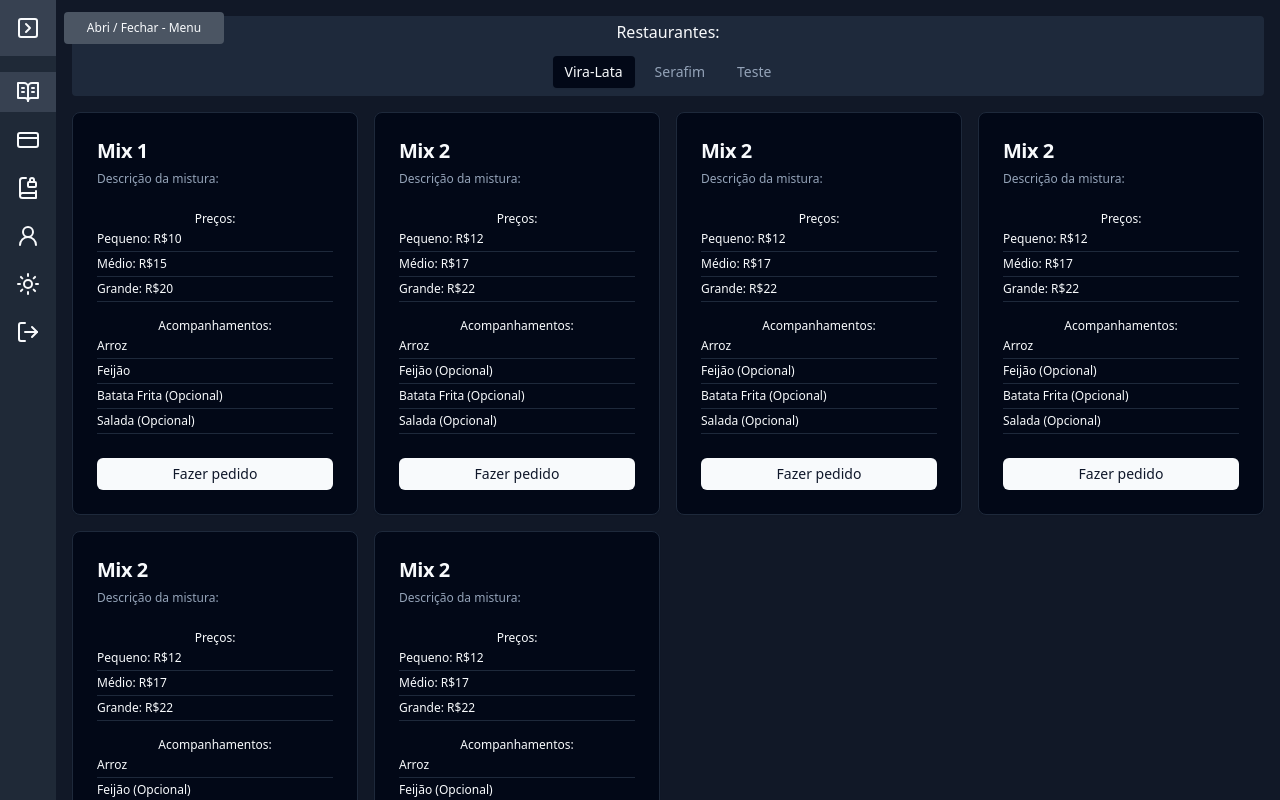
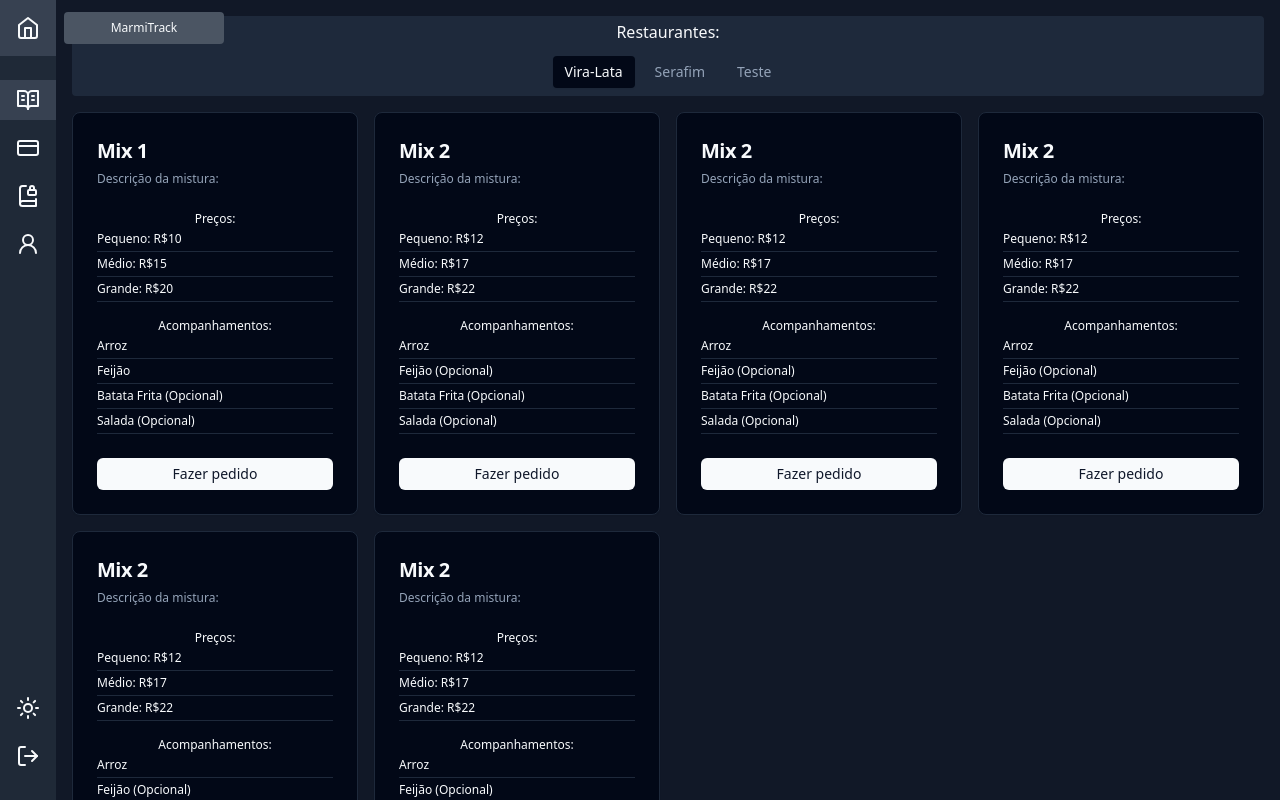
Before and after one commit to PauloHCdosReis/MarmiTrack, a Next.js app: page / in a window 1280 px wide. Built offline with nearby package versions, Linux system fonts and the light colour scheme.

Commit message:
Atualização
-Sidevar

```diff
--- a/src/components/sidebar.tsx
+++ b/src/components/sidebar.tsx
@@ -1,26 +1,25 @@
 'use client'
 import Link from 'next/link'
 import { usePathname } from 'next/navigation'
-import React, { useState } from 'react'
+import React from 'react'
 import { useTheme } from 'next-themes'
 import ThemeMode from './themeMode'
+import { group } from 'console'
+import { text } from 'stream/consumers'
 
 export default function Sidebar() {
-  const [expanded, setExpanded] = useState(false)
   const { theme, setTheme } = useTheme()
   const router = usePathname()
 
   return (
     <aside
-      className={`bg-gray-50 dark:bg-gray-800 min-h-screen h-screen w-auto transition-all duration-2000 ${
-        expanded ? 'w-56' : 'w-auto'
-      }`}
+      className={`bg-gray-50 dark:bg-gray-800 min-h-screen h-screen transition-all duration-2000
+        w-auto flex flex-col flex-`}
     >
-      <div
+      <Link
+        href={'/'}
         className="p-4 flex cursor-pointer hover:bg-gray-200 dark:hover:bg-gray-700 group relative"
-        onClick={() => setExpanded((expanded) => !expanded)}
       >
-        {expanded ? (
         <svg
           xmlns="http://www.w3.org/2000/svg"
           width="24"
@@ -31,38 +30,18 @@ export default function Sidebar() {
           strokeWidth="2"
           strokeLinecap="round"
           strokeLinejoin="round"
-            className="lucide lucide-chevron-left-square"
+          className="lucide lucide-home"
         >
-            <rect width="18" height="18" x="3" y="3" rx="2" />
-            <path d="m14 16-4-4 4-4" />
+          <path d="m3 9 9-7 9 7v11a2 2 0 0 1-2 2H5a2 2 0 0 1-2-2z" />
+          <polyline points="9 22 9 12 15 12 15 22" />
         </svg>
-        ) : (
-          <svg
-            xmlns="http://www.w3.org/2000/svg"
-            width="24"
-            height="24"
-            viewBox="0 0 24 24"
-            fill="none"
-            stroke="currentColor"
-            strokeWidth="2"
-            strokeLinecap="round"
-            strokeLinejoin="round"
-            className="lucide lucide-chevron-right-square"
+        <span
+          className={`absolute top-3 left-16 scale-0 transition-all rounded w-40 text-center bg-slate-200 dark:bg-gray-600 p-2 text-xs group-hover:scale-100`}
         >
-            <rect width="18" height="18" x="3" y="3" rx="2" />
-            <path d="m10 8 4 4-4 4" />
-          </svg>
-        )}
-        {expanded ? <span className="ml-2">MarmiTrack</span> : ''}
-        <span
-          className={`absolute ${
-            expanded ? 'top-3 left-48' : 'top-3 left-16'
-          } scale-0 transition-all rounded w-40 text-center bg-slate-200 dark:bg-gray-600 p-2 text-xs group-hover:scale-100`}
-        >
-          Abri / Fechar - Menu
+          MarmiTrack
         </span>
-      </div>
-      <nav className="mt-4">
+      </Link>
+      <nav className="mt-6 flex-grow">
         <ul className="items-center justify-center">
           <li className="mb-2 group relative">
             <Link
@@ -90,11 +69,8 @@ export default function Sidebar() {
                 <path d="M16 8h2" />
                 <path d="M16 12h2" />
               </svg>
-              {expanded ? <span className="ml-2">Cardápio</span> : ''}
               <span
-                className={`absolute ${
-                  expanded ? 'top-1 left-48' : 'top-1 left-16'
-                } text-center scale-0 transition-all rounded w-28 bg-slate-200 dark:bg-gray-600 p-2 text-xs group-hover:scale-100`}
+                className={`absolute top-1 left-16 text-center scale-0 transition-all rounded w-28 bg-slate-200 dark:bg-gray-600 p-2 text-xs group-hover:scale-100`}
               >
                 Faça seu pedido
               </span>
@@ -128,11 +104,9 @@ export default function Sidebar() {
                 <rect width="20" height="14" x="2" y="5" rx="2" />
                 <line x1="2" x2="22" y1="10" y2="10" />
               </svg>
-              {expanded ? <span className="ml-2">Administração</span> : ''}
               <span
-                className={`absolute ${
-                  expanded ? 'top-0 left-48' : 'top-0 left-16'
-                } text-center scale-0 transition-all rounded bg-slate-200 dark:bg-gray-600 p-2 text-xs group-hover:scale-100`}
+                className={`absolute top-0 left-16
+                text-center scale-0 transition-all rounded bg-slate-200 dark:bg-gray-600 p-2 text-xs group-hover:scale-100`}
               >
                 <div className="m-auto">
                   <Link href={'/login'}>
@@ -230,11 +204,9 @@ export default function Sidebar() {
                 <rect width="8" height="5" x="12" y="6" rx="1" />
                 <path d="M18 6V4a2 2 0 1 0-4 0v2" />
               </svg>
-              {expanded ? <span className="ml-2">Contrle de Acesso</span> : ''}
               <span
-                className={`absolute ${
-                  expanded ? 'top-0 left-48' : 'top-0 left-16'
-                } text-center scale-0 transition-all rounded bg-slate-200 dark:bg-gray-600 p-2 text-xs group-hover:scale-100`}
+                className={`absolute top-0 left-16
+                text-center scale-0 transition-all rounded bg-slate-200 dark:bg-gray-600 p-2 text-xs group-hover:scale-100`}
               >
                 <div className="m-auto">
                   <Link href={'/admin/grupos'}>
@@ -245,7 +217,7 @@ export default function Sidebar() {
                           : ''
                       }`}
                     >
-                      <li className="p-2 text-[16px]">Grupos</li>
+                      <li className="p-2 text-[16px] min-w-32">Grupos</li>
                     </ul>
                   </Link>
                   <Link href={'/admin/usuarios'}>
@@ -286,11 +258,9 @@ export default function Sidebar() {
                 <circle cx="12" cy="8" r="5" />
                 <path d="M20 21a8 8 0 0 0-16 0" />
               </svg>
-              {expanded ? <span className="ml-2">Usuário</span> : ''}
               <span
-                className={`absolute ${
-                  expanded ? 'top-0 left-48' : 'top-0 left-16'
-                } text-center scale-0 transition-all rounded bg-slate-200 dark:bg-gray-600 p-2 text-xs group-hover:scale-100`}
+                className={`absolute top-0 left-16
+                text-center scale-0 transition-all rounded bg-slate-200 dark:bg-gray-600 p-2 text-xs group-hover:scale-100`}
               >
                 <div className="m-auto">
                   <Link href={'/admin/perfi'}>
@@ -312,13 +282,19 @@ export default function Sidebar() {
                           : ''
                       }`}
                     >
-                      <li className="p-2 text-[16px] ">Meus Pedidos</li>
+                      <li className="p-2 text-[16px] whitespace-nowrap">
+                        Meus Pedidos
+                      </li>
                     </ul>
                   </Link>
                 </div>
               </span>
             </div>
           </li>
+        </ul>
+      </nav>
+      <nav className="mb-4">
+        <ul>
           <li className="mb-2 group relative">
             {theme === 'dark' ? (
               <ThemeMode
@@ -328,11 +304,9 @@ export default function Sidebar() {
                 styleType={`p-2 flex hover:bg-gray-200 dark:hover:bg-gray-700 cursor-pointer`}
                 styleSvg={`ml-2`}
                 tooltip={true}
-                expanded={expanded}
+                expanded={false}
                 tooltipText={`Light Mode`}
-                tooltipStyle={`absolute ${
-                  expanded ? 'top-1 left-48' : 'top-1 left-16'
-                } text-center scale-0 transition-all rounded w-28 bg-slate-200 dark:bg-gray-600 p-2 text-xs group-hover:scale-100`}
+                tooltipStyle={`absolute top-1 left-16 text-center scale-0 transition-all rounded w-28 bg-slate-200 dark:bg-gray-600 p-2 text-xs group-hover:scale-100`}
               />
             ) : (
               <ThemeMode
@@ -342,11 +316,10 @@ export default function Sidebar() {
                 styleType={`p-2 flex hover:bg-gray-200 dark:hover:bg-gray-700 cursor-pointer`}
                 styleSvg={`ml-2`}
                 tooltip={true}
-                expanded={expanded}
+                expanded={false}
                 tooltipText={`Dark Mode`}
-                tooltipStyle={`absolute ${
-                  expanded ? 'top-1 left-48' : 'top-1 left-16'
-                } text-center scale-0 transition-all rounded w-28 bg-slate-200 dark:bg-gray-600 p-2 text-xs group-hover:scale-100`}
+                tooltipStyle={`absolute top-1 left-16
+                text-center scale-0 transition-all rounded w-28 bg-slate-200 dark:bg-gray-600 p-2 text-xs group-hover:scale-100`}
               />
             )}
           </li>
@@ -373,11 +346,9 @@ export default function Sidebar() {
                 <polyline points="16 17 21 12 16 7" />
                 <line x1="21" x2="9" y1="12" y2="12" />
               </svg>
-              {expanded ? <span className="ml-2">Sair</span> : ''}
               <span
-                className={`absolute ${
-                  expanded ? 'top-1 left-48' : 'top-1 left-16'
-                } text-center scale-0 transition-all rounded w-28 bg-slate-200 dark:bg-gray-600 p-2 text-xs group-hover:scale-100`}
+                className={`absolute top-1 left-16
+                text-center scale-0 transition-all rounded w-28 bg-slate-200 dark:bg-gray-600 p-2 text-xs group-hover:scale-100`}
               >
                 Sair
               </span>
```
Lines whose indentation alone changed are shown as unchanged.
